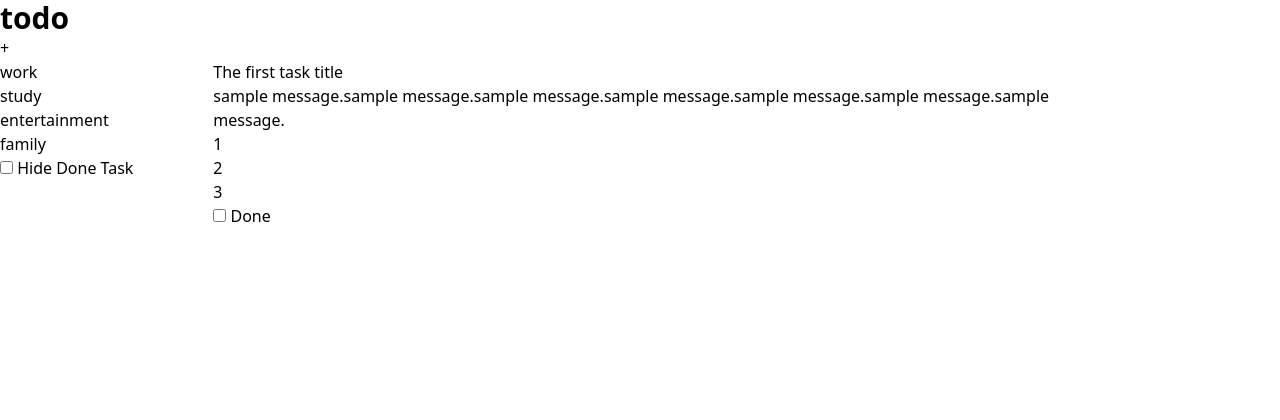
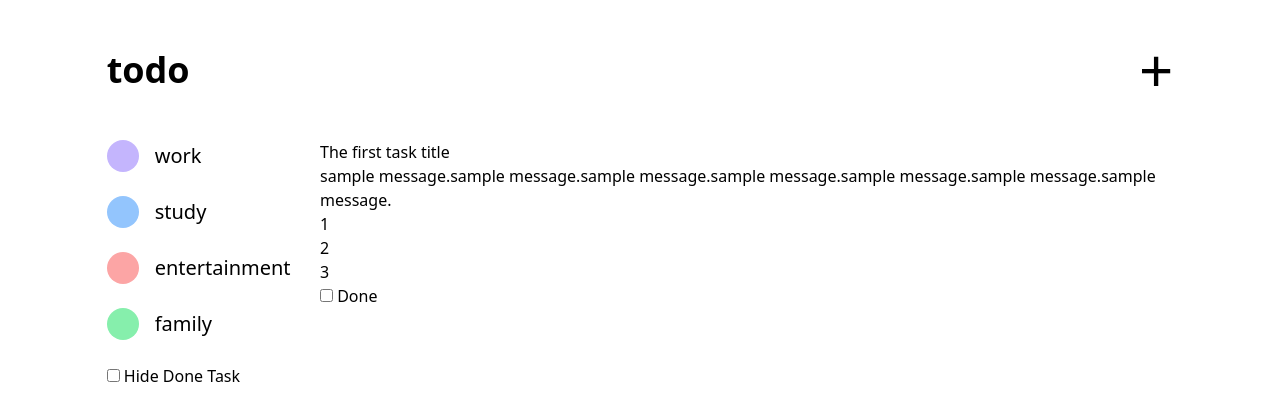
Before and after one commit to AkitoTsukahara/todo-app-airtable, a SvelteKit app: page /sample in a window 1280 px wide. Shown: the top 420 px of the page. Built offline with nearby package versions, Linux system fonts and the light colour scheme.

Commit message:
add aside css

```diff
--- a/src/routes/sample/+page.svelte
+++ b/src/routes/sample/+page.svelte
@@ -1,18 +1,23 @@
-<script lang="ts">
-  import '../../app.css';
-</script>
-<div class="w-10/12">
-  <header>
-    <h1 class="text-3xl font-bold ">todo</h1>
-    <div id="add-item">+</div>
+<div class="w-10/12 mx-auto my-10">
+  <header class="flex text-4xl justify-between items-center mb-10">
+    <h1 class="font-bold">todo</h1>
+    <div id="add-item" class="text-6xl">+</div>
   </header>
   <div class="wrapper flex">
     <aside class="w-1/5">
-      <ul id="tags">
-        <li>work</li>
-        <li>study</li>
-        <li>entertainment</li>
-        <li>family</li>
+      <ul id="tags" class="text-xl font-light">
+        <li class="mb-6"><a href="#work" class="flex items-center gap-2">
+          <div class="w-8 h-8 bg-violet-300 rounded-full mr-2"></div>
+          work</a></li>
+        <li class="mb-6"><a href="#study" class="flex items-center gap-2">
+          <div class="w-8 h-8 bg-blue-300 rounded-full mr-2"></div>
+          study</a></li>
+        <li class="mb-6"><a href="#entertainment" class="flex items-center gap-2">
+          <div class="w-8 h-8 bg-red-300 rounded-full mr-2"></div>
+          entertainment</a></li>
+        <li class="mb-6"><a href="#family" class="flex items-center gap-2">
+          <div class="w-8 h-8 bg-green-300 rounded-full mr-2"></div>
+          family</a></li>
       </ul>
       <div id="hide-done-task">
         <label>
```
